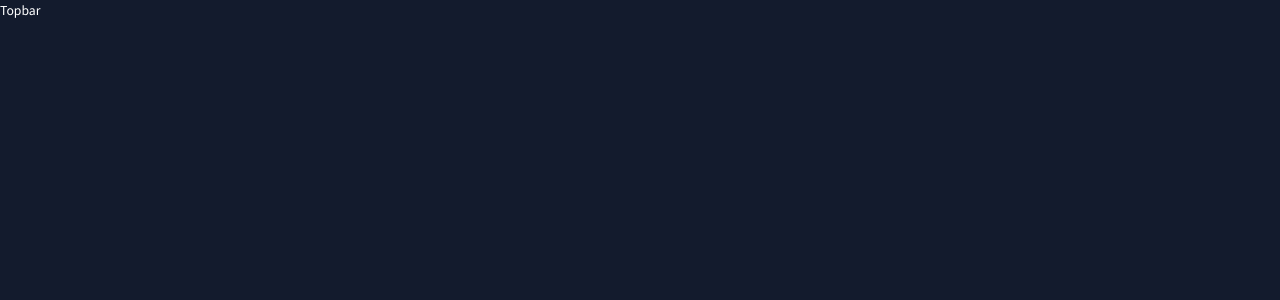
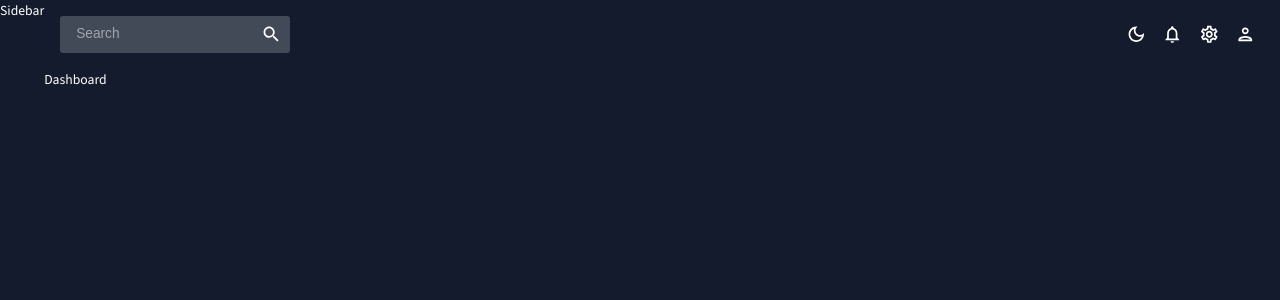
Before and after one commit to mtq308/FPTUniTrack_WDP301, a React (Create React App) app: page / in a window 1280 px wide. Shown: the top 300 px of the page. Built offline with nearby package versions, Linux system fonts and the light colour scheme.

Commit message:
Appbar aka Topbar + Router Setup

```diff
--- a/package.json
+++ b/package.json
@@ -25,7 +25,7 @@
     "react-dom": "^18.2.0",
     "react-pro-sidebar": "^0.7.1",
     "react-router-dom": "^6.16.0",
-    "react-scripts": "5.0.1",
+    "react-scripts": "^5.0.1",
     "web-vitals": "^2.1.4",
     "yup": "^1.2.0"
   },
--- a/src/App.js
+++ b/src/App.js
@@ -1,6 +1,19 @@
 import { ColorModeContext, useMode } from "./theme";
 import { CssBaseline, ThemeProvider } from "@mui/material";
-import Topbar from "./scenes/global/Topbar"
+import { Routes, Route } from "react-router-dom"
+import Topbar from "./scenes/global/Topbar";
+import Sidebar from "./scenes/global/Sidebar";
+import Dashboard from "./scenes/dashboard";
+// import Team from "./scenes/team";
+// import Invoices from "./scenes/invoices";
+// import Contacts from "./scenes/contacts";
+// import Bar from "./scenes/bar";
+// import Form from "./scenes/form";
+// import Line from "./scenes/line";
+// import Pie from "./scenes/pie";
+// import FAQ from "./scenes/faq";
+// import Geography from "./scenes/geography";
+// import Calendar from "./scenes/calendar";
 function App() {
   const [theme, colorMode] = useMode();
 
@@ -9,8 +22,23 @@
       <ThemeProvider theme={theme}>
         <CssBaseline />
         <div className="app">
+          <Sidebar />
           <main className="content">
             <Topbar />
+            <Routes>
+              <Route path="/" element={<Dashboard />} />
+              {/* <Route path="/team" element={<Team />} /> */}
+              {/* <Route path="/contacts" element={<Contacts />} /> */}
+              {/* <Route path="/invoices" element={<Invoices />} /> */}
+              {/* <Route path="/form" element={<Form />} /> */}
+              {/* <Route path="/bar" element={<Bar />} /> */}
+              {/* <Route path="/pie" element={<Pie />} /> */}
+              {/* <Route path="/line" element={<Line />} /> */}
+              {/* <Route path="/faq" element={<FAQ />} /> */}
+              {/* <Route path="/geography" element={<Geography />} /> */}
+              {/* <Route path="/calendar" element={<Calendar />} /> */}
+
+            </Routes>
           </main>
         </div>
       </ThemeProvider>
--- a/src/scenes/global/Topbar.jsx
+++ b/src/scenes/global/Topbar.jsx
@@ -1,5 +1,51 @@
+import { Box, IconButton, useTheme } from "@mui/material";
+import { useContext } from "react"
+import { ColorModeContext, tokens } from "../../theme";
+import InputBase from "@mui/material/InputBase";
+import LightModeOutlinedIcon from "@mui/icons-material/LightModeOutlined";
+import DarkModeOutlinedICon from "@mui/icons-material/DarkModeOutlined";
+import NotificationsOutlinedIcon from "@mui/icons-material/NotificationsOutlined";
+import SettingsOutlinedIcon from "@mui/icons-material/SettingsOutlined";
+import PersonOutlinedIcon from "@mui/icons-material/PersonOutlined";
+import SearchIcon from "@mui/icons-material/Search";
+
 const Topbar = () => {
-    return <div>Topbar</div>
-}
+    const theme = useTheme();
+    const colors = tokens(theme.palette.mode);
+    const colorMode = useContext(ColorModeContext);
+
+    return (
+        <Box display="flex" justifyContent="space-between" p={2}>
+            {/* SEARCH BAR */}
+            <Box
+                display="flex"
+                backgroundColor={colors.primary[400]}
+                borderRadius="3px">
+                <InputBase sx={{ ml: 2, flex: 1 }} placeholder="Search" />
+                <IconButton type="button" sx={{ p: 1 }}>
+                    <SearchIcon />
+                </IconButton>
+            </Box>
+
+            {/* ICON */}
+            <Box display="flex">
+                <IconButton onClick={colorMode.toggleColorMode}>
+                    {theme.palette.mode === 'dark' ? (
+                        <DarkModeOutlinedICon />
+                    ) : (<LightModeOutlinedIcon />)}
+
+                </IconButton>
+                <IconButton>
+                    <NotificationsOutlinedIcon />
+                </IconButton>
+                <IconButton>
+                    <SettingsOutlinedIcon />
+                </IconButton>
+                <IconButton>
+                    <PersonOutlinedIcon />
+                </IconButton>
+            </Box>
+        </Box>);
+};
 
 export default Topbar;
```
Also changed, not shown: 1 other file (tests, documents, lock files or other folders).
